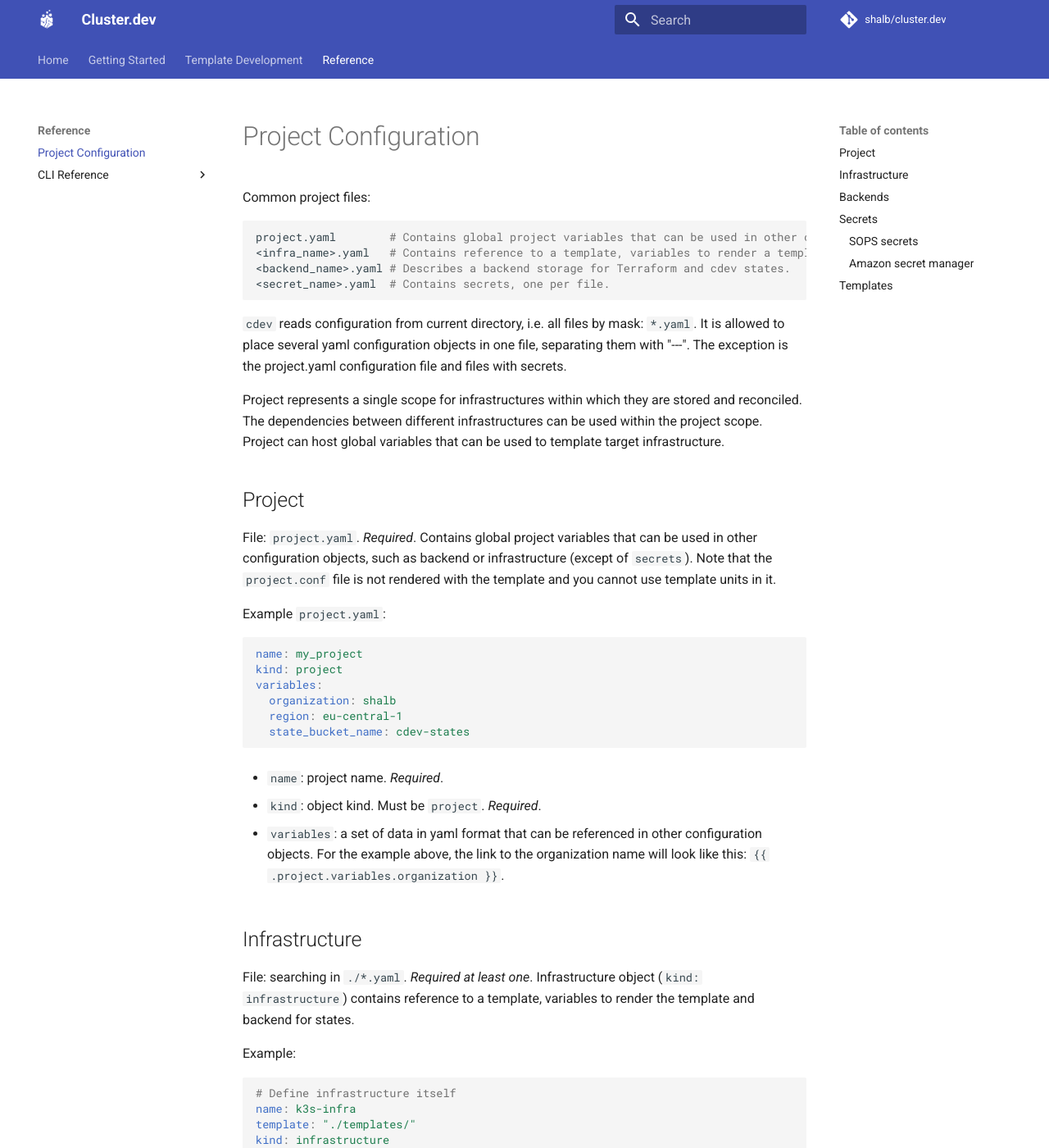
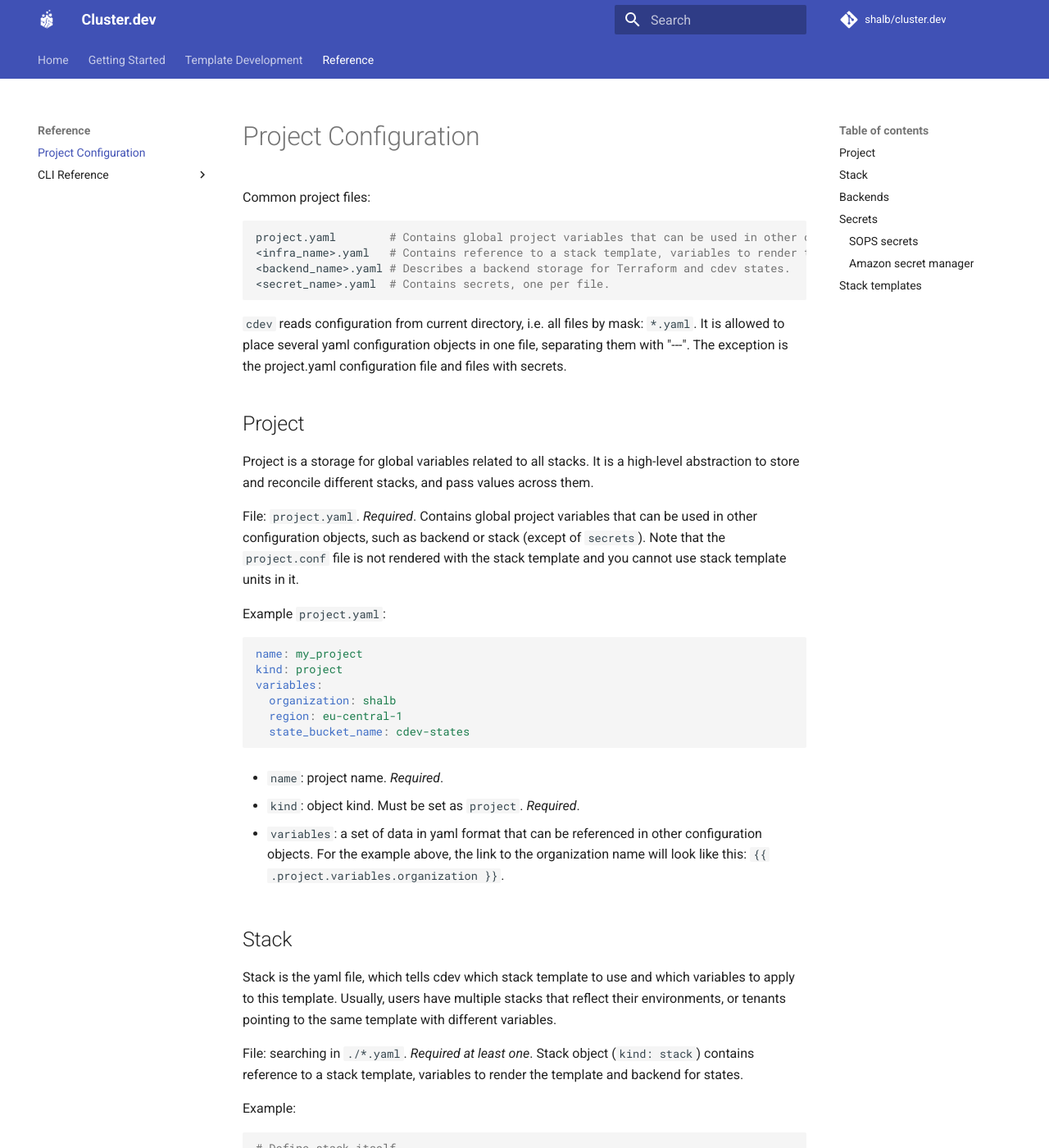
Before and after one commit to shalb/cluster.dev, an MkDocs documentation site: the page built from docs/project-configuration.md, in a window 1280 px wide and 1400 px high. Shown: the whole window at 82% size. Built offline with MkDocs 1.6.1 and Material for MkDocs 9.7.7, drawn with Linux system fonts in a browser that asks for light colours; comment, search, counter and statistics services are not loaded; some of the changed text lies outside the part shown.

Commit message:
Update project-configuration.md
Update naming + add objects' definition

````diff
--- a/docs/project-configuration.md
+++ b/docs/project-configuration.md
@@ -4,19 +4,19 @@ Common project files:
 
 ```bash
 project.yaml        # Contains global project variables that can be used in other configuration objects.
-<infra_name>.yaml   # Contains reference to a template, variables to render a template and backend for states.
+<infra_name>.yaml   # Contains reference to a stack template, variables to render the stack template and backend for states.
 <backend_name>.yaml # Describes a backend storage for Terraform and cdev states.
 <secret_name>.yaml  # Contains secrets, one per file.
 ```
 
 `cdev` reads configuration from current directory, i.e. all files by mask: `*.yaml`. It is allowed to place several yaml configuration objects in one file, separating them with "---". The exception is the project.yaml configuration file and files with secrets.
 
-Project represents a single scope for infrastructures within which they are stored and reconciled. The dependencies between different infrastructures can be used within the project scope. Project can host global variables that can be used to template target infrastructure.
-
 ## Project
 
+Project is a storage for global variables related to all stacks. It is a high-level abstraction to store and reconcile different stacks, and pass values across them.
+
 File: `project.yaml`. *Required*.
-Contains global project variables that can be used in other configuration objects, such as backend or infrastructure (except of `secrets`). Note that the `project.conf` file is not rendered with the template and you cannot use template units in it.
+Contains global project variables that can be used in other configuration objects, such as backend or stack (except of `secrets`). Note that the `project.conf` file is not rendered with the stack template and you cannot use stack template units in it.
 
 Example `project.yaml`:
 
@@ -31,22 +31,24 @@ variables:
 
 * `name`: project name. *Required*.
 
-* `kind`: object kind. Must be `project`. *Required*.
+* `kind`: object kind. Must be set as `project`. *Required*.
 
 * `variables`: a set of data in yaml format that can be referenced in other configuration objects. For the example above, the link to the organization name will look like this: `{{ .project.variables.organization }}`.
 
-## Infrastructure
+## Stack
+
+Stack is the yaml file, which tells cdev which stack template to use and which variables to apply to this template. Usually, users have multiple stacks that reflect their environments, or tenants pointing to the same template with different variables.
 
 File: searching in `./*.yaml`. *Required at least one*.
-Infrastructure object (`kind: infrastructure`) contains reference to a template, variables to render the template and backend for states.
+Stack object (`kind: stack`) contains reference to a stack template, variables to render the template and backend for states.
 
 Example:
 
 ```yaml
-# Define infrastructure itself
+# Define stack itself
 name: k3s-infra
 template: "./templates/"
-kind: infrastructure
+kind: stack
 backend: aws-backend
 variables:
   bucket: {{ .project.variables.state_bucket_name }} # Using project variables.
@@ -57,17 +59,17 @@ variables:
   vpc_id: "vpc-5ecf1234"
 ```
 
-* `name`: infrastructure name. *Required*.
+* `name`: stack name. *Required*.
 
-* `kind`: object kind. `infrastructure`. *Required*.
+* `kind`: object kind. `stack`. *Required*.
 
-* `backend`: name of the backend that will be used to store the states of this infrastructure. *Required*.
+* `backend`: name of the backend that will be used to store the states of this stack. *Required*.
 
-* `variables`: data set for template rendering.
+* `variables`: data set for a stack template rendering.
 
-*  <a name="infra_options_template">`template`</a>: it's either a path to a local directory containing the template's configuration files, or a remote Git repository as a template source. For more details on templates please see the [Template Development](https://cluster.dev/template-development/) section. A local path must begin with either `/` for absolute path, `./` or `../` for relative path. For Git source, use this format: `<GIT_URL>//<PATH_TO_TEMPLATE_DIR>?ref=<BRANCH_OR_TAG>`:
+*  <a name="infra_options_template">`template`</a>: it's either a path to a local directory containing the stack template's configuration files, or a remote Git repository as the stack template source. For more details on stack templates please see the [Stack Template Development](https://cluster.dev/template-development/) section. A local path must begin with either `/` for absolute path, `./` or `../` for relative path. For Git source, use this format: `<GIT_URL>//<PATH_TO_TEMPLATE_DIR>?ref=<BRANCH_OR_TAG>`:
     * `<GIT_URL>` - *required*. Standard Git repo url. See details on [official Git page](https://git-scm.com/docs/git-clone#_git_urls).
-    * `<PATH_TO_TEMPLATE_DIR>` - *optional*, use it if template configuration is not in root of repo.
+    * `<PATH_TO_TEMPLATE_DIR>` - *optional*, use it if the stack template's configuration is not in repo root.
     * `<BRANCH_OR_TAG>`- Git branch or tag.
 
 Examples:
@@ -88,9 +90,10 @@ template: git@github.com:shalb/cdev-k8s.git?ref=v1.1.1 # tag
 
 ## Backends
 
+Backend is an object that describes backend storage for Terraform and cdev states.
+
 File: searching in `./*.yaml`. *Required at least one*.
-An object that describes a backend storage for Terraform and cdev states.
-In the backends' configuration you can use any options of appropriate Terraform backend. They will be converted as is.
+In the backends' configuration you can use any options of the appropriate Terraform backend. They will be converted as is.
 Currently 4 types of backends are supported:
 
 * `s3` AWS S3 backend:
@@ -142,6 +145,8 @@ spec:
 
 ## Secrets
 
+Secret is an object that contains sensitive data such as a password, a token, or a key. Is used to pass secret values to the tools that don't have a proper support of secret engines.
+
 There are two ways to use secrets:
 
 ### SOPS secrets
@@ -162,7 +167,7 @@ Secrets are encoded/decoded with [SOPS](https://github.com/mozilla/sops) utility
 
 3. Edit the secret and set secret data in `encrypted_data:` section.
 
-4. Use references to the secret's data in infrastructure template (you can find the examples in the generated secret file).
+4. Use references to the secret's data in a stack template (you can find the examples in the generated secret file).
 
 ### Amazon secret manager
 
@@ -178,7 +183,7 @@ cdev client can use AWS SSM as a secret storage. How to use:
 
 3. Answer the questions. For `Name of secret in AWS Secrets manager` enter the name of the AWS secret created above.
 
-4. Use references to the secret's data in infrastructure template (you can find the examples in the generated secret file).
+4. Use references to the secret's data in a stack template (you can find the examples in the generated secret file).
 
 To list and edit any secret, use the commands:
 
@@ -192,12 +197,12 @@ and
 cdev secret edit secret_name
 ```
 
-## Templates
+## Stack templates
 
-Currently there are 3 types of templates available:
+Currently there are 3 types of stack templates available:
 
   * [aws-k3s](https://github.com/shalb/cdev-aws-k3s)
   * [aws-eks](https://github.com/shalb/cdev-aws-eks)
   * [do-k8s](https://github.com/shalb/cdev-do-k8s)
 
-For the detailed information on templates, please see the section [Template Development](https://cluster.dev/template-development/).
+For the detailed information on templates, please see the section [Stack Template Development](https://cluster.dev/template-development/).
````
